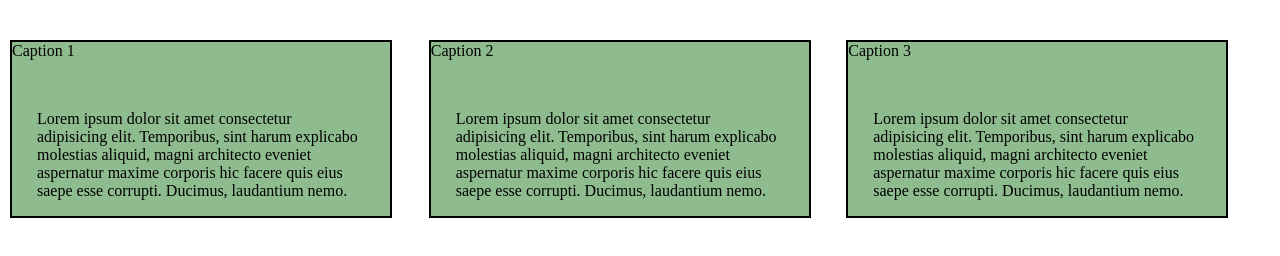
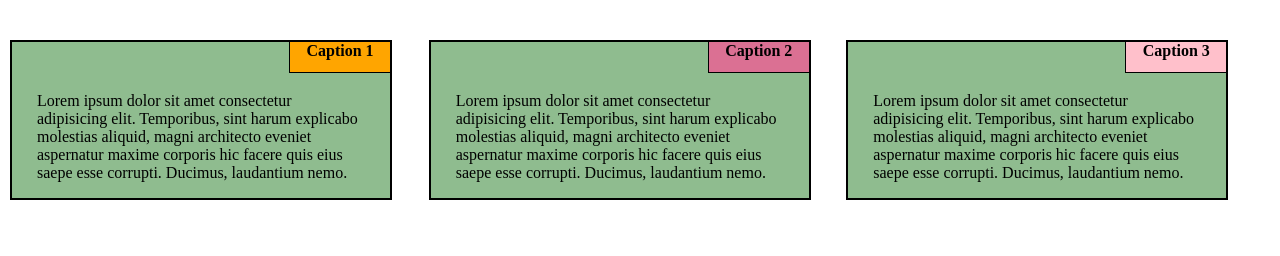
Before and after one commit to denyssemianyk/Laboratory-work-1, a plain HTML site: page Lab3/Lab3.html in a window 1280 px wide. Drawn offline with Linux system fonts and the light colour scheme.

Commit message:
Update Lab3.html

```diff
--- a/Lab3/Lab3.html
+++ b/Lab3/Lab3.html
@@ -9,17 +9,17 @@
 <body>
 <div class="row">
     <div class="col-1">
-        <span class="caption-title-1">Caption 1</span>
+        <span class="capt1">Caption 1</span>
         <p>Lorem ipsum dolor sit amet consectetur adipisicing elit. Temporibus, sint harum explicabo molestias aliquid, magni architecto eveniet aspernatur maxime corporis hic facere quis eius saepe esse corrupti. Ducimus, laudantium nemo.</p>
     </div>
 
     <div class="col-2">
-        <span class="caption-title-2">Caption 2</span>
+        <span class="capt2">Caption 2</span>
         <p>Lorem ipsum dolor sit amet consectetur adipisicing elit. Temporibus, sint harum explicabo molestias aliquid, magni architecto eveniet aspernatur maxime corporis hic facere quis eius saepe esse corrupti. Ducimus, laudantium nemo.</p>
     </div>
 
     <div class="col-3">
-        <span class="caption-title-3">Caption 3</span>
+        <span class="capt3">Caption 3</span>
         <p>Lorem ipsum dolor sit amet consectetur adipisicing elit. Temporibus, sint harum explicabo molestias aliquid, magni architecto eveniet aspernatur maxime corporis hic facere quis eius saepe esse corrupti. Ducimus, laudantium nemo.</p>
     </div>
 </div>
```
